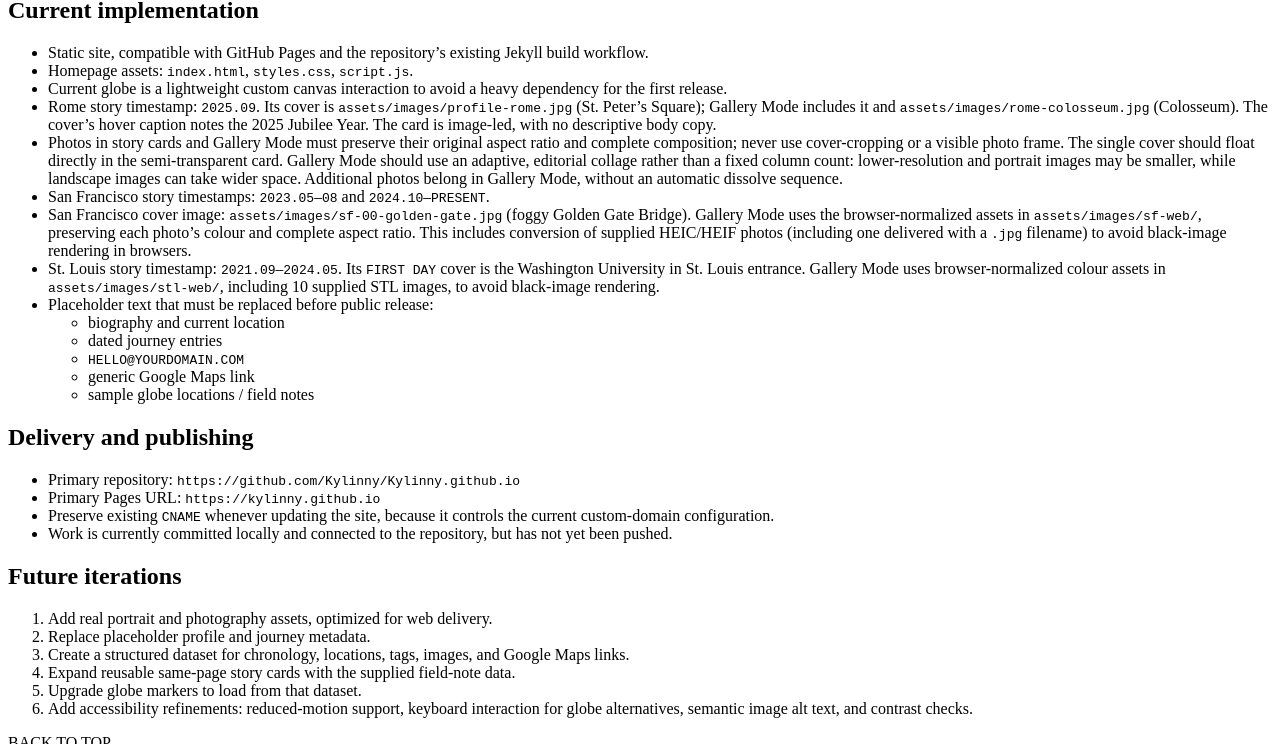
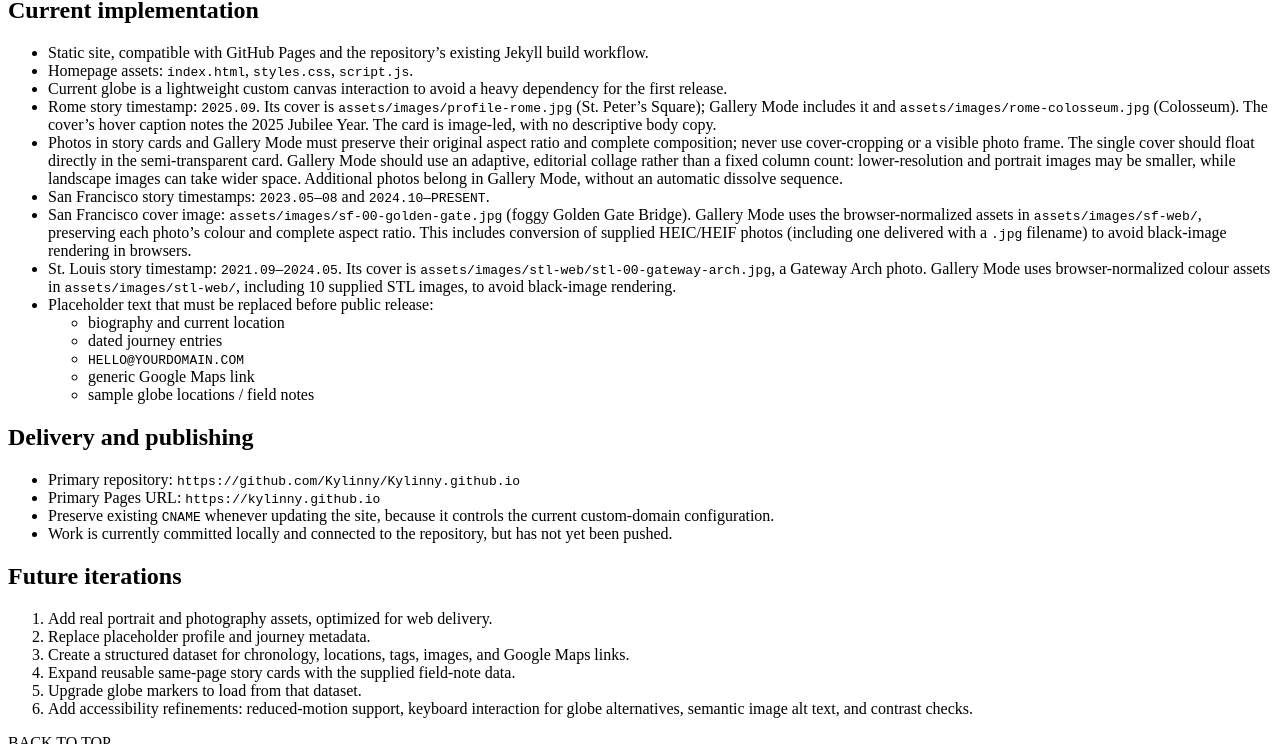
Before and after one commit to Kylinny/Kylinny.github.io, a Jekyll site: the page built from DESIGN_BRIEF.md, in a window 1280 px wide and 900 px high, scrolled down 2543 px, cut to the strip 0-744 px from the top of the window. Built offline with Jekyll 4.4.1, drawn with Linux system fonts in a browser that asks for light colours; nearby versions of some CDN libraries; our own code applies the rules of GitHub Pages for plain Markdown files.

Commit message:
Use Gateway Arch photo as STL cover

```diff
--- a/DESIGN_BRIEF.md
+++ b/DESIGN_BRIEF.md
@@ -119,7 +119,7 @@
 - Photos in story cards and Gallery Mode must preserve their original aspect ratio and complete composition; never use cover-cropping or a visible photo frame. The single cover should float directly in the semi-transparent card. Gallery Mode should use an adaptive, editorial collage rather than a fixed column count: lower-resolution and portrait images may be smaller, while landscape images can take wider space. Additional photos belong in Gallery Mode, without an automatic dissolve sequence.
 - San Francisco story timestamps: `2023.05—08` and `2024.10—PRESENT`.
 - San Francisco cover image: `assets/images/sf-00-golden-gate.jpg` (foggy Golden Gate Bridge). Gallery Mode uses the browser-normalized assets in `assets/images/sf-web/`, preserving each photo's colour and complete aspect ratio. This includes conversion of supplied HEIC/HEIF photos (including one delivered with a `.jpg` filename) to avoid black-image rendering in browsers.
-- St. Louis story timestamp: `2021.09—2024.05`. Its `FIRST DAY` cover is the Washington University in St. Louis entrance. Gallery Mode uses browser-normalized colour assets in `assets/images/stl-web/`, including 10 supplied STL images, to avoid black-image rendering.
+- St. Louis story timestamp: `2021.09—2024.05`. Its cover is `assets/images/stl-web/stl-00-gateway-arch.jpg`, a Gateway Arch photo. Gallery Mode uses browser-normalized colour assets in `assets/images/stl-web/`, including 10 supplied STL images, to avoid black-image rendering.
 - Placeholder text that must be replaced before public release:
   - biography and current location
   - dated journey entries
--- a/index.html
+++ b/index.html
@@ -114,6 +114,6 @@
       <div class="gallery-grid" id="gallery-grid"></div>
     </section>
     <div class="place-toast" id="place-toast" role="status"></div>
-    <script src="script.js?v=20261024-3"></script>
+    <script src="script.js?v=20261024-4"></script>
   </body>
 </html>
--- a/script.js
+++ b/script.js
@@ -43,9 +43,9 @@
     id: 'stl', name: 'ST. LOUIS', country: 'USA', lat: 38.627, lon: -90.1994,
     kicker: 'FIRST DAY', timestamp: '2021.09—2024.05',
     body: 'I went to Washington University in St. Louis — no, it’s not in Seattle, nor is it in Washington. It may sound like the middle of nowhere. But we do have a pretty great monument: the Gateway Arch — and, believe it or not, it’s a NATIONAL PARK!',
-    cover: 'assets/images/stl-web/stl-00-first-day.jpg',
+    cover: 'assets/images/stl-web/stl-00-gateway-arch.jpg',
     gallery: [
-      'assets/images/stl-web/stl-00-first-day.jpg',
+      'assets/images/stl-web/stl-00-gateway-arch.jpg',
       'assets/images/stl-web/6A73D19B-9DAF-46A3-BA4F-8134E45D9F9C.jpg',
       'assets/images/stl-web/IMG_3578.jpg',
       'assets/images/stl-web/IMG_3802.jpg',
```
Also changed, not shown: assets/images/stl-web/stl-00-gateway-arch.jpg (added).
